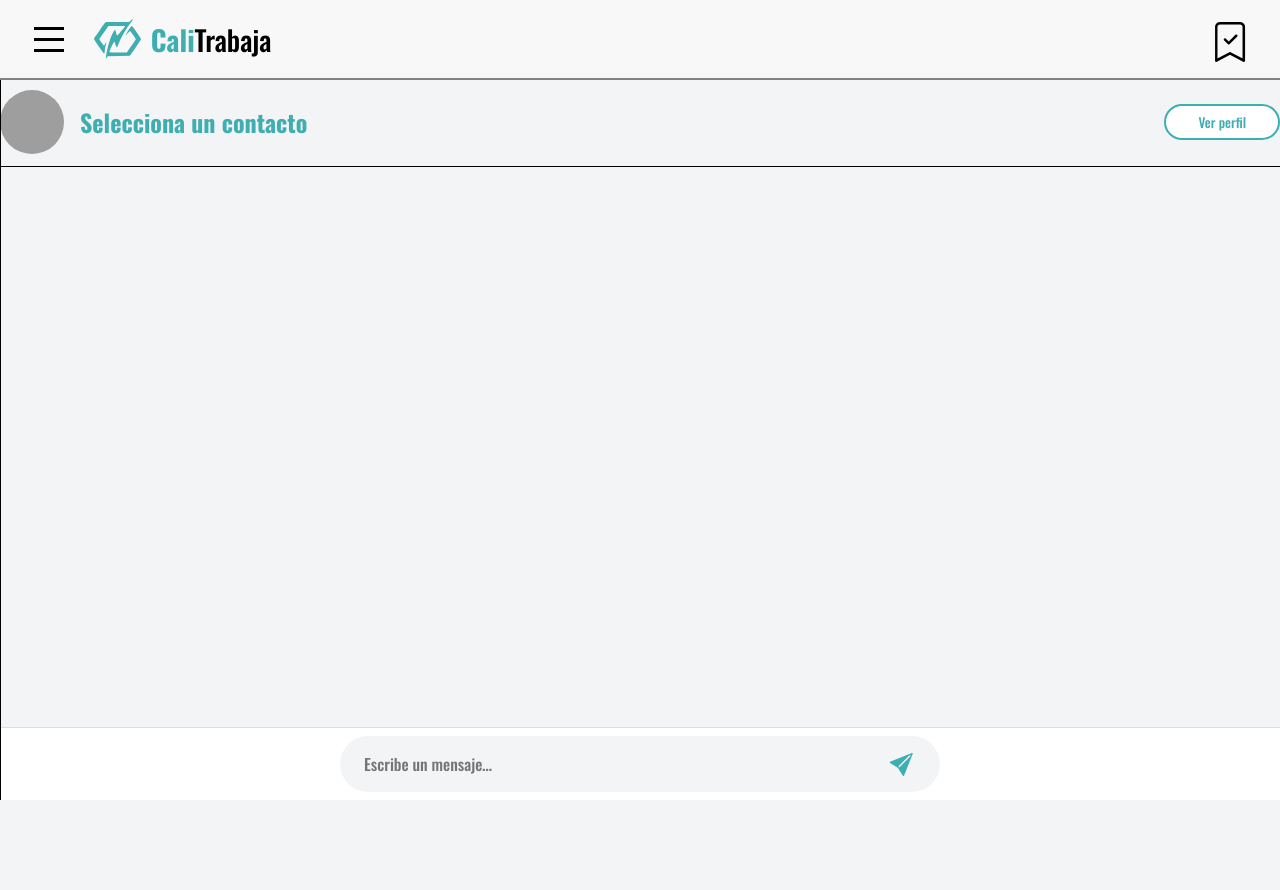
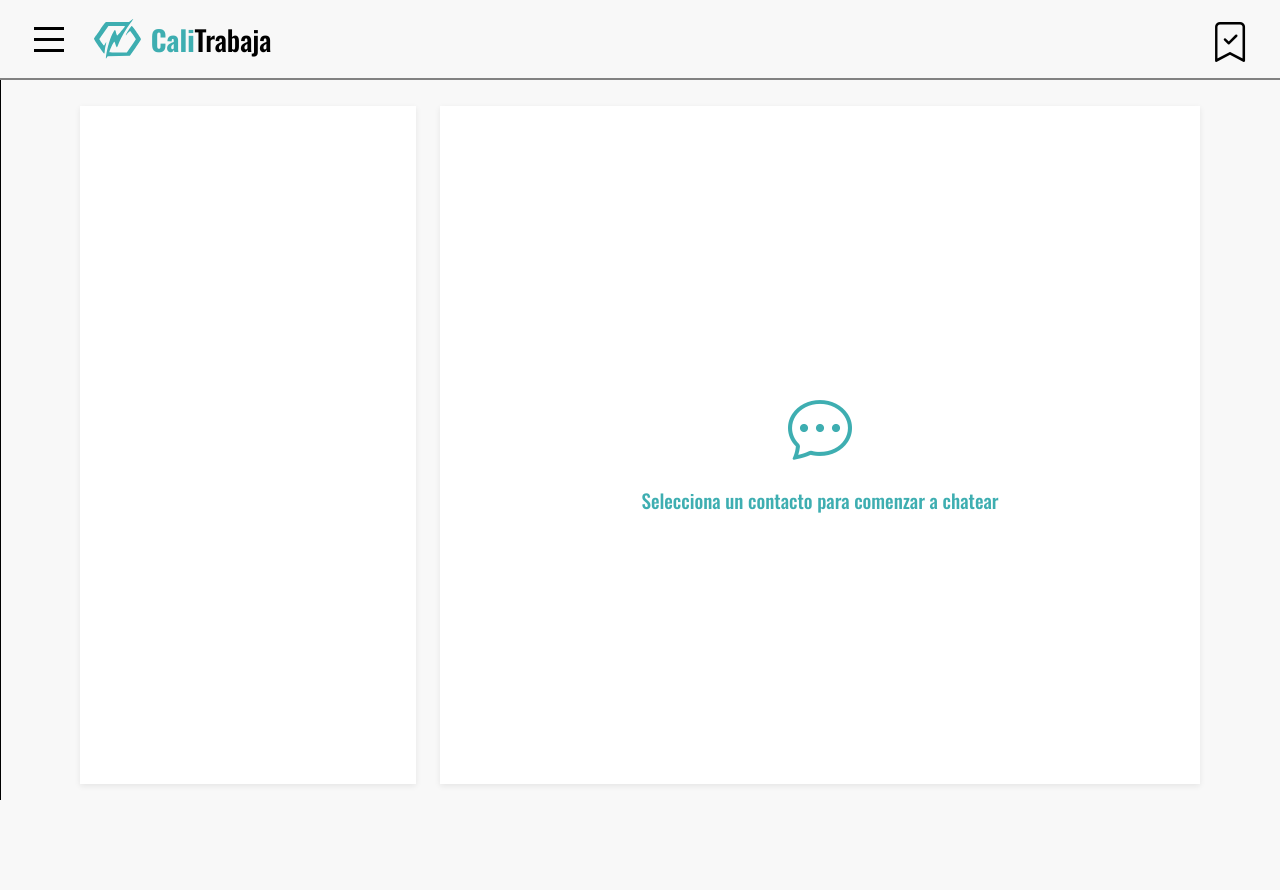
Before and after one commit to medallo-coder/LastRepoPublicCopyTalenth, a Flask app: page /mensajeria/ in a window 1280 px wide. After the commit the page ends 800 px from the top, so only its background shows below. Run offline with Flask 3, Linux system fonts and the light colour scheme; the visitor is signed in with stand-in values (Sample User, id 1); data that the repository does not hold is empty; some libraries are stand-ins or nearby versions; grey boxes are pictures that could not be loaded.

Commit message:
Se mejoro interfaz de mensajeria y se elimino estrellas de publicaciones

```diff
--- a/app/services/mensajeria.py
+++ b/app/services/mensajeria.py
@@ -21,7 +21,7 @@
 @mensajeria_bp.route('/')
 @login_required
 def mensajeria():
-    return render_template('mensajeria.html')
+    return render_template('mensajeria.html', rol_usuario=current_user.id_rol)
 
 def _room_name(a, b):
     return f"chat_{min(a, b)}_{max(a, b)}"
--- a/app/static/css/guardados.css
+++ b/app/static/css/guardados.css
@@ -198,7 +198,7 @@
 }
 
 /* Botón de contacto con estilo similar a categorías */
-.contact-but {
+.contact-button {
   background-color: white;     /* Fondo blanco */
   border: 3px solid #3EAEB1;   /* Borde azul claro */
   color: black;                /* Texto negro */
@@ -210,7 +210,7 @@
 }
 
 /* Efecto hover para botón de contacto: cambia fondo y texto */
-.contact-but:hover {
+.contact-button:hover {
   background-color: #3EAEB1;   /* Fondo azul claro */
   color: white;                /* Texto blanco */
 }
--- a/app/static/css/mensajeria.css
+++ b/app/static/css/mensajeria.css
@@ -1,48 +1,67 @@
 @import url('https://fonts.googleapis.com/css2?family=Oswald:wght@300;400;500;700&display=swap');
 
-/* Reset y base */
+/* === RESET Y BASE === */
 * {
   box-sizing: border-box;
   font-family: 'Oswald', sans-serif;
   font-weight: 500;
 }
 
-body, html {
+html, body {
   margin: 0;
   padding: 0;
   height: 100%;
-  background-color: #f3f4f6;
+  overflow: hidden;
+  background-color: #f8f8f8 !important;
 }
 
-/* Layout general */
+/* === LAYOUT GENERAL === */
 .chat-section {
-  height: calc(100vh - 90px); /* alto total menos nav */
-  margin-top: 90px; /* empuja debajo del nav */
+  height: calc(100vh - 90px);
+  margin-top: 90px;
 }
 
 .chat-app {
+  width: 90%;
+  margin: 0 auto;
   display: flex;
+  justify-content: center;
+  align-items: stretch;
   height: 100%;
-  min-height: 0; /* clave para que los hijos flex crezcan */
+  gap: 1.5rem;
+  padding: 1rem;
+  background-color: #f8f8f8;
 }
 
-/* Panel izquierdo */
+/* === PANEL IZQUIERDO === */
 .chat-sidebar {
-  overflow: visible !important;
+  width: 30%;
+  background-color: #fff;
+  box-shadow: 0 2px 6px rgba(0, 0, 0, 0.08);
+  height: 100%;
+  overflow-x: hidden;
+  overflow-y: visible;
+  padding-bottom: 1rem;
+  position: relative;
+  z-index: 1;
 }
+
 #conversationsPanel {
+  flex: 1;
+  overflow-y: auto;
+  min-height: 0;
   overflow: visible !important;
 }
 
-
+/* Conversaciones */
 .conversation {
   display: flex;
   justify-content: space-between;
-  align-items: stretch;
+  align-items: flex-start;
   padding: 1rem;
   cursor: pointer;
+  transition: background-color 0.2s ease;
   position: relative;
-  transition: background-color 0.2s ease;
 }
 
 .conversation:hover {
@@ -200,28 +209,36 @@
   font-size: 16px;
 }
 
-/* Oculto por defecto */
-.oculto {
-  display: none !important;
-}
-
-
-
-/* Panel derecho */
+/* === PANEL DERECHO === */
 .chat-panel {
   flex: 1;
+  background-color: #fff;
+  box-shadow: 0 2px 6px rgba(0, 0, 0, 0.08);
   display: flex;
   flex-direction: column;
   height: 100%;
-  min-height: 0; /* clave para que #chatContainer crezca */
+  min-height: 0;
+  overflow: hidden;
 }
 
+.chat-content {
+  display: flex;
+  flex-direction: column;
+  height: 100%;
+  position: relative;
+  overflow-y: auto;
+}
+
+/* Cabecera */
 .chat-panel .top {
   display: flex;
   justify-content: space-between;
   align-items: center;
   border-bottom: 1px solid black;
   padding-bottom: 0.75rem;
+  width: 95%;
+  margin: 0 auto;
+  flex-shrink: 0;
 }
 
 .chat-panel .top .profile {
@@ -258,54 +275,73 @@
   color: white;
 }
 
-/* Contenedor mensajes */
+/* === CONTENEDOR DE MENSAJES === */
 #chatContainer {
   flex: 1;
+  overflow-y: auto;
+  padding: 0.75rem;
+  display: flex;
+  flex-direction: column;
+  gap: 6px;
   min-height: 0;
-  overflow-y: auto;
 }
 
-/* Mensajes enviados y recibidos */
+/* Mensajes */
 .message {
   max-width: 70%;
   padding: 0.5rem 0.75rem;
   border-radius: 12px;
   font-size: 0.95rem;
   line-height: 1.4;
+  word-break: break-word;
+  white-space: pre-wrap;
 }
 
 .message.sent {
-  background-color: #d1fae5;
+  background-color: rgba(62, 174, 177, 0.7);
   align-self: flex-end;
+  color: #222;
 }
 
 .message.received {
-  background-color: #f3f4f6;
+  background-color: #D9D9D9;
   align-self: flex-start;
+  color: #222;
 }
 
-/* Barra de entrada */
+/* === BARRA DE ESCRIBIR === */
 #messageBar {
+  display: flex;
+  justify-content: center;
+  padding: 0.5rem 0;
+  background: #fff;
+  border-top: none;
   flex-shrink: 0;
 }
 
 #messageBar .input-container {
-  width: 66.66%;
-  background-color: #f3f4f6;
+  width: 100%;
+  max-width: 600px;
+  background-color: #d9d9d9;
   padding: 0.5rem 1rem;
   border-radius: 9999px;
   display: flex;
   align-items: center;
 }
 
-#messageBar input[type="text"] {
+#messageBar textarea {
   flex-grow: 1;
   border: none;
   background: transparent;
   padding: 0.5rem;
   font-size: 1rem;
   outline: none;
+  resize: none;
+  overflow-y: auto;
+  max-height: 60px; /* altura máxima antes de mostrar scroll */
+  line-height: 1.4;
 }
+
 
 #messageBar button {
   margin-left: 0.75rem;
@@ -321,193 +357,58 @@
 
 #messageBar button i {
   font-size: 23px;
-  line-height: 1;
   color: #3eaeb1;
 }
 
-/* Responsive */
-@media (max-width: 768px) {
-  .chat-app {
-    flex-direction: column;
-    height: 100vh;
-  }
-  .chat-sidebar {
-    width: 100%;
-    height: 40vh;
-  }
-  .chat-panel {
-    height: 60vh;
-    padding: 0.5rem;
-  }
-}
-
-.timestamp {
-  display: flex;
-  justify-content: flex-end;
-  align-items: center;
-  gap: 4px;
-  font-size: 0.75rem;
-  margin-top: 4px;
-  color: gray;
-}
-
-.visto {
-  font-weight: bold;
-}
-
-.sent {
-  background-color: #d1fae5;
-  align-self: flex-end;
-}
-
-.received {
-  background-color: #f3f4f6;
-  align-self: flex-start;
-}
-
-.sent .visto {
-  color: #aaa;
-}
-
-.sent.read .visto {
-  color: #4fc3f7;
-}
-
-#conversationsPanel {
-  flex: 1;
-  overflow-y: auto;
-  min-height: 0;
-}
-
-.container {
-  width: 70%;
-  display: flex;
-  gap: 1rem;
-  height: calc(100vh - 90px); /* igual que .chat-section */
-  margin-top: 90px;
-}
-
-
-/* Asegurar altura completa en toda la cadena de padres */
-html, body {
-  height: 100%;
-}
-
-.chat-section {
-  height: calc(100vh - 90px); /* 90px = alto real de tu nav */
-  margin-top: 90px;
-}
-
-.chat-app {
-  display: flex;
-  height: 100%;
-  min-height: 0; /* clave en flex para que los hijos crezcan */
-}
-
-.chat-sidebar {
-  height: 100%;
-  overflow-y: auto;
-}
-
-.chat-panel {
+/* === PLACEHOLDER DE CHAT === */
+.chat-placeholder {
   flex: 1;
   display: flex;
   flex-direction: column;
-  height: 100%;
-  min-height: 0;
+  justify-content: center;
+  align-items: center;
+  color: #3eaeb1;
+  font-size: 1.2rem;
+  gap: 1rem;
 }
 
-/* Cabecera fija arriba */
-.chat-panel .top {
-  flex-shrink: 0;
+.chat-placeholder i {
+  font-size: 4rem;
+  color: #3eaeb1;
 }
 
-/* Área de mensajes: ocupa todo el espacio entre la cabecera y el input */
-#chatContainer {
-  flex: 1;
-  min-height: 0;
-  overflow-y: auto;
-  padding: 0.75rem;
-  display: flex;
-  flex-direction: column;
-  gap: 6px; /* separa burbujas */
-}
-
-/* Barra de escribir fija abajo */
-/* Centrar el message bar */
-#messageBar {
-  display: flex;
-  justify-content: center; /* centra horizontalmente */
-  padding: 0.5rem 0;
-  background: #fff;
-  border-top: 1px solid #ddd;
-}
-
-#messageBar .input-container {
-  width: 100%;
-  max-width: 600px; /* ancho máximo para que no se vea gigante */
-  background-color: #f3f4f6;
-  padding: 0.5rem 1rem;
-  border-radius: 9999px;
-  display: flex;
-  align-items: center;
-}
-
-/* Burbujas de mensaje */
-.message {
-  max-width: 70%;
-  padding: 0.5rem 0.75rem;
-  border-radius: 12px;
-  font-size: 0.95rem;
-  line-height: 1.4;
-  word-break: break-word;
-  white-space: pre-wrap;
-}
-
-.message.sent {
-  background-color: #d1fae5;
-  align-self: flex-end;
-}
-
-.message.received {
-  background-color: #f3f4f6;
-  align-self: flex-start;
-}
-
-/* === Modal de Calificación === */
-.overlay-calificacion {
+/* === MODALES === */
+.overlay-calificacion,
+#confirmModal {
   position: fixed;
   top: 0;
   left: 0;
   width: 100%;
   height: 100%;
-  background: rgba(0, 0, 0, 0.5);
+  background: rgba(0,0,0,0.5);
   display: none;
   justify-content: center;
   align-items: center;
   z-index: 1000;
 }
 
+/* Modal Calificación */
 .contenido-calificacion {
   background-color: white;
   padding: 2rem;
   border-radius: 20px;
   width: 400px;
-  box-shadow: 0 2px 8px rgba(0, 0, 0, 0.2);
-  position: relative;
+  box-shadow: 0 2px 8px rgba(0,0,0,0.2);
 }
 
 .contenido-calificacion h2 {
-  font-family: 'Oswald', sans-serif;
   font-weight: 700;
   font-size: 2rem;
   text-align: center;
   color: #3eaeb1;
   margin-bottom: 1rem;
-
 }
 
-/* Estrellas */
 .estrellas-calificacion {
   display: flex;
   justify-content: center;
@@ -650,3 +503,50 @@
   color: white;
   border: none;
 }
+
+/* === UTILIDADES === */
+.oculto {
+  display: none !important;
+}
+
+
+/* === Hora y visto en los mensajes === */
+.message .timestamp {
+  display: flex;
+  justify-content: flex-end;
+  align-items: center;
+  gap: 4px;
+  font-size: 0.7rem; /* más pequeño */
+  color: #666;
+  margin-top: 4px;
+}
+
+.message .visto {
+  font-size: 0.7rem; /* más pequeño */
+  color: #3eaeb1; /* color del visto */
+}
+
+/* === Scroll personalizado solo para el textarea === */
+#messageInput::-webkit-scrollbar {
+  width: 6px; /* ancho de la barra */
+}
+
+#messageInput::-webkit-scrollbar-track {
+  background: transparent; /* elimina el fondo blanco */
+}
+
+#messageInput::-webkit-scrollbar-thumb {
+  background-color: #888; /* gris más visible */
+  border-radius: 10px;
+  transition: background-color 0.3s;
+}
+
+#messageInput::-webkit-scrollbar-thumb:hover {
+  background-color: #555; /* más oscuro al pasar el mouse */
+}
+
+/* Para Firefox */
+#messageInput {
+  scrollbar-width: thin; /* más delgada */
+  scrollbar-color: #888 transparent;
+}
--- a/app/static/js/mensajeria.js
+++ b/app/static/js/mensajeria.js
@@ -31,7 +31,12 @@
   meta.className = 'timestamp';
 
   const hora = document.createElement('span');
-  hora.textContent = new Date(m.fecha).toLocaleTimeString();
+  hora.textContent = new Date(m.fecha).toLocaleTimeString('es-CO', {
+  hour: 'numeric',
+  minute: '2-digit',
+  hour12: true
+  });
+
   meta.appendChild(hora);
 
   if (m.emisor === userId) {
@@ -87,6 +92,10 @@
 
         const handleClick = () => {
           chatPartner = u.usuario_id;
+          // Ocultar mensaje de "Selecciona un contacto" y mostrar el chat real
+          document.getElementById('chatPlaceholder').classList.add('oculto');
+          document.getElementById('chatContent').classList.remove('oculto');
+
           document.getElementById('chatUserName').textContent = u.nombre;
           document.getElementById('chatProfilePhoto').src = `/static/uploads/${u.foto}`;
           document.getElementById('chatContainer').innerHTML = '';
@@ -202,36 +211,73 @@
 ========================= */
 document.addEventListener('DOMContentLoaded', () => {
   document.addEventListener('click', function (e) {
-    // 1️⃣ Si hace clic en el botón de los tres puntos
   const menuBtn = e.target.closest('.menu-btn');
   if (menuBtn) {
-      const rightCol = menuBtn.closest('.right');
-      const menu = rightCol?.querySelector('.contact-menu');
+    let menu = menuBtn.__menuRef; // ← recuperar si ya existe
+
+    // Si no existe, buscarlo una vez y guardarlo
+    if (!menu) {
+      menu = menuBtn.parentElement.querySelector('.contact-menu');
       if (!menu) return;
+      menuBtn.__menuRef = menu; // guardar referencia
+    }
+
+    // Mover el menú al body una sola vez
+    if (!menu.__movedToBody) {
+      document.body.appendChild(menu);
+      menu.__movedToBody = true;
+    }
 
     // Cerrar otros menús
     document.querySelectorAll('.contact-menu').forEach(m => {
       if (m !== menu) m.classList.add('oculto');
     });
 
-      // Mostrar/ocultar este
-      menu.classList.toggle('oculto');
+    // Alternar visibilidad
+    const isHidden = menu.classList.contains('oculto');
+    if (isHidden) {
+      menu.classList.remove('oculto');
+      const rect = menuBtn.getBoundingClientRect();
+      const menuWidth = 140;
+      const menuHeight = menu.offsetHeight || 100;
+      let top = rect.bottom + 6;
+      let left = rect.right - menuWidth;
+
+      // Asegura que no se salga de la pantalla
+      if (top + menuHeight > window.innerHeight) top = rect.top - menuHeight - 6;
+      if (left < 0) left = 8;
+
+      Object.assign(menu.style, {
+        position: 'fixed',
+        top: `${top}px`,
+        left: `${left}px`,
+        display: 'flex',
+        zIndex: 999999
+      });
+    } else {
+      menu.classList.add('oculto');
+    }
+
     e.stopPropagation();
     return;
   }
 
-    // 2️⃣ Si hace clic dentro del menú en uno de sus botones
-    const menuActionBtn = e.target.closest('.contact-menu button');
-    if (menuActionBtn) {
-      const action = menuActionBtn.textContent.trim();
-      console.log('Acción del menú:', action);
-      menuActionBtn.closest('.contact-menu').classList.add('oculto');
-      return;
+  // Clic fuera → cerrar todos los menús
+  if (!e.target.closest('.contact-menu')) {
+    document.querySelectorAll('.contact-menu').forEach(m => m.classList.add('oculto'));
   }
 
-    // 3️⃣ Clic fuera → cerrar todos los menús
-    document.querySelectorAll('.contact-menu').forEach(m => m.classList.add('oculto'));
+  // === Ajustar altura dinámica del textarea ===
+const textarea = document.getElementById('messageInput');
+if (textarea) {
+  textarea.addEventListener('input', () => {
+    textarea.style.height = 'auto';
+    textarea.style.height = Math.min(textarea.scrollHeight, 60) + 'px'; // crece hasta 120px
   });
+}
+
+});
+
 
 // === DELEGACIÓN para abrir y cerrar el modal de calificación ===
 document.addEventListener("click", (e) => {
@@ -239,6 +285,9 @@
   if (e.target.closest(".abrir-modal-calificacion")) {
     const modal = document.getElementById("modalCalificacion");
     modal.style.display = "flex";
+
+    // 🔹 Cerrar cualquier menú contextual abierto
+    document.querySelectorAll(".contact-menu").forEach(m => m.classList.add("oculto"));
   }
 
   // Cerrar modal (botón cancelar)
@@ -260,6 +309,9 @@
   if (e.target.closest(".contact-menu a") && e.target.closest("a").textContent.includes("Eliminar")) {
     const modal = document.getElementById("confirmModal");
     modal.style.display = "flex";
+
+    // 🔹 Cerrar cualquier menú contextual abierto
+    document.querySelectorAll(".contact-menu").forEach(m => m.classList.add("oculto"));
   }
 
   // Cerrar modal al hacer clic en “Cancelar”
@@ -280,6 +332,7 @@
     modal.style.display = "none";
   }
 });
+
 
  const estrellas = document.querySelectorAll("#estrellasCalificacion i");
   let calificacion = 0;
--- a/app/static/js/modal_reportar.js
+++ b/app/static/js/modal_reportar.js
@@ -39,6 +39,10 @@
 
   if (inputReportado) inputReportado.value = reportadoId;
 
+  // 🔸 ➕ Agrega esta línea:
+  document.querySelectorAll('.contact-menu').forEach(m => m.classList.add('oculto'));
+
   modal.style.display = "flex";
 }
+
 });
--- a/app/templates/guardados.html
+++ b/app/templates/guardados.html
@@ -84,8 +84,11 @@
         </p>
 
         <div class="boton-contact">
-          <button class="contact-but">Contactar experto</button>
+          <form action="{{ url_for('mensajeria.iniciar_chat_con_experto', experto_id=pub.usuario.usuario_id) }}" method="POST">
+              <button type="submit" class="contact-button">Contactar experto</button>
+          </form>
         </div>
+
       </div>
     </div>
     {% else %}
--- a/app/templates/mensajeria.html
+++ b/app/templates/mensajeria.html
@@ -59,17 +59,21 @@
 
       <!-- Panel derecho -->
       <section class="chat-panel" id="chatPanel">
+        <div id="chatPlaceholder" class="chat-placeholder">
+          <i class="bi bi-chat-dots"></i>
+          <p>Selecciona un contacto para comenzar a chatear</p>
+        </div>
+
+        <div class="chat-content oculto" id="chatContent">
           <div class="top">
             <div class="profile">
               <img id="chatProfilePhoto" src="/static/uploads/default.jpg" alt="Avatar" />
-            <span id="chatUserName" class="placeholder-user">Selecciona un contacto</span>
+              <span id="chatUserName"></span>
             </div>
             <button id="viewProfileBtn">Ver perfil</button>
           </div>
 
-        <div id="chatContainer">
-          <!-- Mensajes dinámicos -->
-        </div>
+          <div id="chatContainer"></div>
 
           <div id="messageBar">
             <div class="input-container">
@@ -77,12 +81,12 @@
               {% if session.get('abrir_chat_con') %}
                 <input type="hidden" id="abrirChatCon" value="{{ session.pop('abrir_chat_con') }}">
               {% endif %}
-            <input type="text" id="messageInput" placeholder="Escribe un mensaje…" autocomplete="off" />
+              <textarea id="messageInput" placeholder="Escribe un mensaje…" autocomplete="off" rows="1"></textarea>
               <button id="sendBtn"><i class="bi bi-send-fill"></i></button>
             </div>
           </div>
-      </section>
         </div>
+
       </section>
 
 
--- a/app/templates/mis_publicaciones.html
+++ b/app/templates/mis_publicaciones.html
@@ -163,11 +163,6 @@
             <div class="publicacion-info">
               <h3 class="nombre">{{ pub.usuario.perfiles.primer_nombre }} {{ pub.usuario.perfiles.primer_apellido }}</h3>
 
-              <div class="estrellasTarjetas">
-                <i class="bi bi-star-fill"></i><i class="bi bi-star-fill"></i>
-                <i class="bi bi-star-fill"></i><i class="bi bi-star-fill"></i>
-                <i class="bi bi-star-fill"></i>
-              </div>
 
               <h4 class="titulo">{{ pub.titulo }}</h4>
               <p class="descripcion"><strong>Categoría:</strong> {{ pub.categoria.tipo_categoria if pub.categoria else 'Sin categoría' }}</p>
```
Also changed, not shown: other parts of app/static/css/mensajeria.css (+46 -104 lines), app/static/css/inicio.css (+1 -10 lines), app/static/css/mis_publi.css (+5 -4 lines), app/static/js/guardados.js (+4 -16 lines), app/templates/inicio.html (+0 -10 lines), app/templates/perfil_cliente.html (+0 -8 lines), app/templates/perfil_experto.html (+0 -9 lines), app/templates/perfil_experto_publico.html (+0 -7 lines), app/templates/publicaciones.html (+1 -8 lines). Lines whose indentation alone changed are shown as unchanged.
